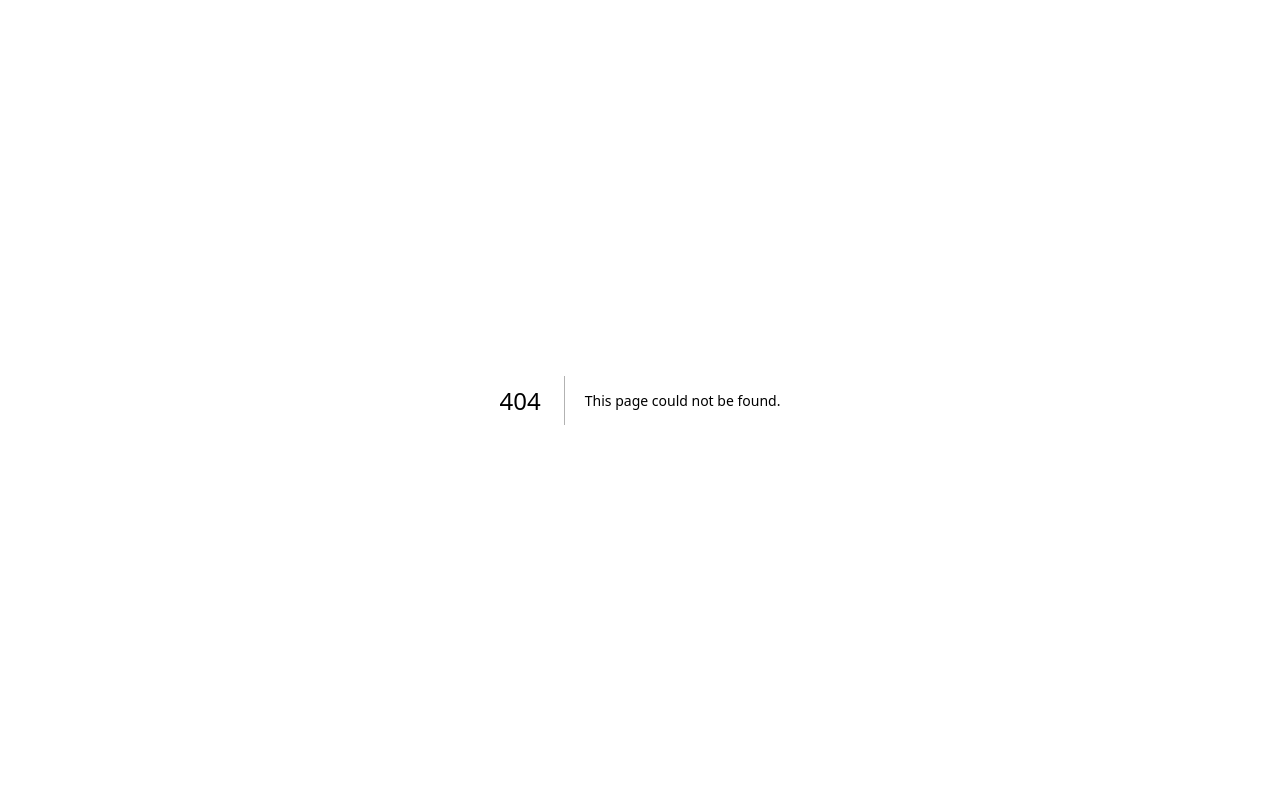
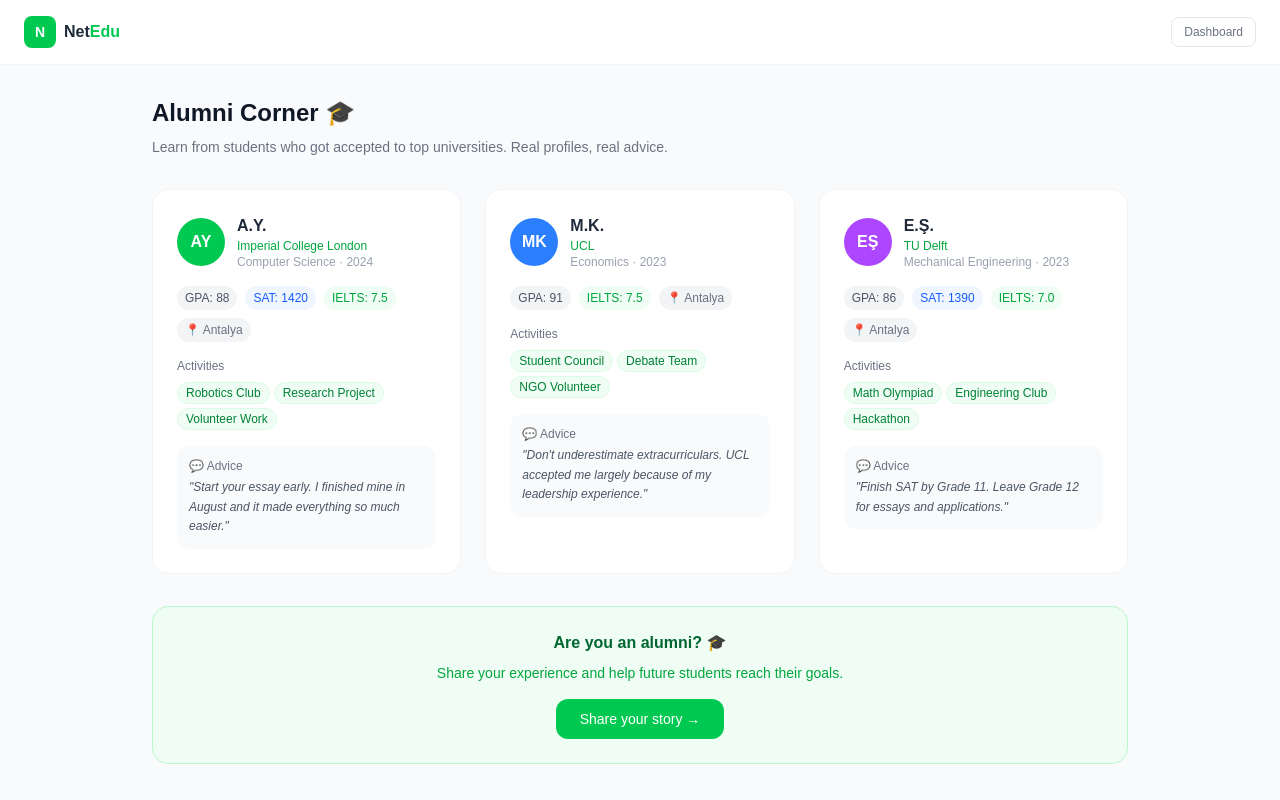
Before and after one commit to neteduegitimdanismanlik/netedu, a Next.js app: page /alumni in a window 1280 px wide. Before the commit this address had no page. Built offline with nearby package versions, Linux system fonts and the light colour scheme.

Commit message:
alumni page

```diff
--- /dev/null
+++ b/app/alumni/page.tsx
@@ -0,0 +1,111 @@
+export default function Alumni() {
+  const alumni = [
+    {
+      initials: "AY",
+      color: "bg-green-500",
+      name: "A.Y.",
+      university: "Imperial College London",
+      department: "Computer Science",
+      year: "2024",
+      gpa: "88",
+      sat: "1420",
+      ielts: "7.5",
+      activities: ["Robotics Club", "Research Project", "Volunteer Work"],
+      advice: "Start your essay early. I finished mine in August and it made everything so much easier.",
+      city: "Antalya"
+    },
+    {
+      initials: "MK",
+      color: "bg-blue-500",
+      name: "M.K.",
+      university: "UCL",
+      department: "Economics",
+      year: "2023",
+      gpa: "91",
+      sat: "",
+      ielts: "7.5",
+      activities: ["Student Council", "Debate Team", "NGO Volunteer"],
+      advice: "Don't underestimate extracurriculars. UCL accepted me largely because of my leadership experience.",
+      city: "Antalya"
+    },
+    {
+      initials: "EŞ",
+      color: "bg-purple-500",
+      name: "E.Ş.",
+      university: "TU Delft",
+      department: "Mechanical Engineering",
+      year: "2023",
+      gpa: "86",
+      sat: "1390",
+      ielts: "7.0",
+      activities: ["Math Olympiad", "Engineering Club", "Hackathon"],
+      advice: "Finish SAT by Grade 11. Leave Grade 12 for essays and applications.",
+      city: "Antalya"
+    }
+  ]
+
+  return (
+    <main className="min-h-screen bg-gray-50">
+      <nav className="bg-white border-b border-gray-100 px-6 py-4 flex items-center justify-between">
+        <div className="flex items-center gap-2">
+          <div className="w-8 h-8 bg-green-500 rounded-lg flex items-center justify-center">
+            <span className="text-white text-sm font-bold">N</span>
+          </div>
+          <span className="font-semibold text-gray-800">Net<span className="text-green-500">Edu</span></span>
+        </div>
+        <a href="/dashboard" className="text-xs text-gray-500 border border-gray-200 px-3 py-1.5 rounded-lg hover:bg-gray-50">Dashboard</a>
+      </nav>
+
+      <div className="max-w-5xl mx-auto px-6 py-8">
+        <div className="mb-8">
+          <h1 className="text-2xl font-bold text-gray-900 mb-2">Alumni Corner 🎓</h1>
+          <p className="text-sm text-gray-500">Learn from students who got accepted to top universities. Real profiles, real advice.</p>
+        </div>
+
+        <div className="grid grid-cols-1 md:grid-cols-2 lg:grid-cols-3 gap-6">
+          {alumni.map((a, i) => (
+            <div key={i} className="bg-white rounded-2xl border border-gray-100 p-6 hover:border-green-200 transition-colors">
+              <div className="flex items-center gap-3 mb-4">
+                <div className={`w-12 h-12 ${a.color} rounded-full flex items-center justify-center text-white font-semibold`}>
+                  {a.initials}
+                </div>
+                <div>
+                  <div className="font-semibold text-gray-800">{a.name}</div>
+                  <div className="text-xs text-green-600 font-medium">{a.university}</div>
+                  <div className="text-xs text-gray-400">{a.department} · {a.year}</div>
+                </div>
+              </div>
+
+              <div className="flex flex-wrap gap-2 mb-4">
+                {a.gpa && <span className="text-xs bg-gray-100 text-gray-600 px-2 py-1 rounded-full">GPA: {a.gpa}</span>}
+                {a.sat && <span className="text-xs bg-blue-50 text-blue-600 px-2 py-1 rounded-full">SAT: {a.sat}</span>}
+                {a.ielts && <span className="text-xs bg-green-50 text-green-600 px-2 py-1 rounded-full">IELTS: {a.ielts}</span>}
+                <span className="text-xs bg-gray-100 text-gray-500 px-2 py-1 rounded-full">📍 {a.city}</span>
+              </div>
+
+              <div className="mb-4">
+                <div className="text-xs font-medium text-gray-500 mb-2">Activities</div>
+                <div className="flex flex-wrap gap-1">
+                  {a.activities.map((act, j) => (
+                    <span key={j} className="text-xs bg-green-50 text-green-700 px-2 py-0.5 rounded-full border border-green-100">{act}</span>
+                  ))}
+                </div>
+              </div>
+
+              <div className="bg-gray-50 rounded-xl p-3">
+                <div className="text-xs font-medium text-gray-500 mb-1">💬 Advice</div>
+                <p className="text-xs text-gray-600 leading-relaxed italic">"{a.advice}"</p>
+              </div>
+            </div>
+          ))}
+        </div>
+
+        <div className="mt-8 bg-green-50 border border-green-200 rounded-2xl p-6 text-center">
+          <h3 className="font-semibold text-green-800 mb-2">Are you an alumni? 🎓</h3>
+          <p className="text-sm text-green-600 mb-4">Share your experience and help future students reach their goals.</p>
+          <a href="https://forms.google.com" className="bg-green-500 text-white px-6 py-2.5 rounded-xl text-sm font-medium hover:bg-green-600 inline-block">Share your story →</a>
+        </div>
+      </div>
+    </main>
+  )
+}
```
